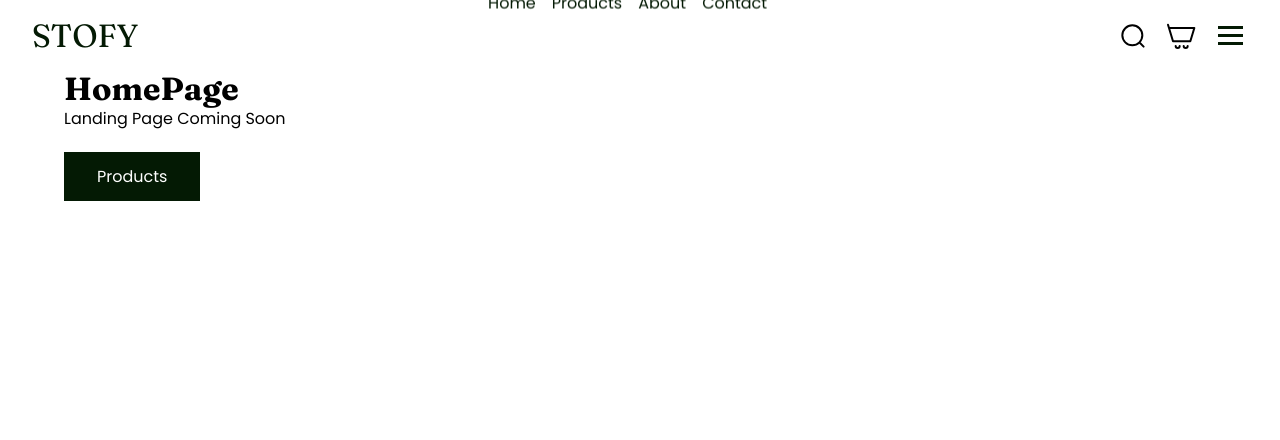
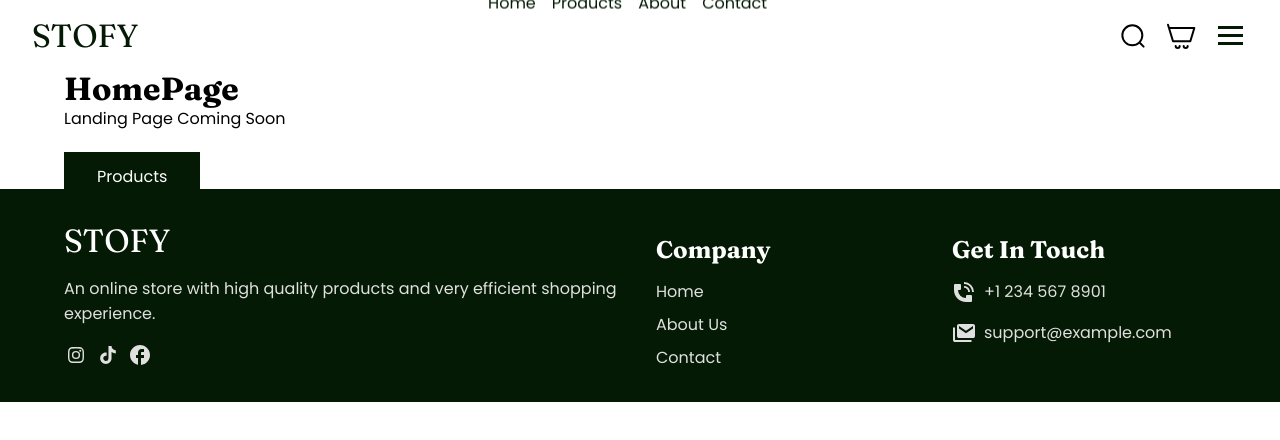
Before and after one commit to Leroy-sama/Stofy, a Vue app: page / in a window 1280 px wide. Shown: the top 440 px of the page. Built offline with nearby package versions, Linux system fonts and the light colour scheme; the HTML template or start-up script is replaced by a standard one.

Commit message:
the footer

```diff
--- a/src/App.vue
+++ b/src/App.vue
@@ -1,8 +1,10 @@
 <script setup lang="ts">
+	import TheFooter from "./layout/TheFooter.vue";
 	import TheHeader from "./layout/TheHeader.vue";
 </script>
 
 <template>
 	<TheHeader />
 	<RouterView />
+	<TheFooter />
 </template>
--- /dev/null
+++ b/src/assets/Icons/IconEmail.vue
@@ -0,0 +1,13 @@
+<template>
+	<svg
+		xmlns="http://www.w3.org/2000/svg"
+		width="24"
+		height="24"
+		viewBox="0 0 24 24"
+	>
+		<path
+			fill="var(--clr-offWhite)"
+			d="M3 21q-.825 0-1.412-.587T1 19V6.5h2V19h16.5v2zm4-4q-.825 0-1.412-.587T5 15V5q0-.825.588-1.412T7 3h14q.825 0 1.413.588T23 5v10q0 .825-.587 1.413T21 17zm7-4.7l7-4.875V5l-7 4.85L7 5v2.425z"
+		/>
+	</svg>
+</template>
--- /dev/null
+++ b/src/assets/Icons/IconFb.vue
@@ -0,0 +1,13 @@
+<template>
+	<svg
+		xmlns="http://www.w3.org/2000/svg"
+		width="24"
+		height="24"
+		viewBox="0 0 24 24"
+	>
+		<path
+			fill="var(--clr-offWhite)"
+			d="M22 12c0-5.52-4.48-10-10-10S2 6.48 2 12c0 4.84 3.44 8.87 8 9.8V15H8v-3h2V9.5C10 7.57 11.57 6 13.5 6H16v3h-2c-.55 0-1 .45-1 1v2h3v3h-3v6.95c5.05-.5 9-4.76 9-9.95"
+		/>
+	</svg>
+</template>
--- /dev/null
+++ b/src/assets/Icons/IconIg.vue
@@ -0,0 +1,13 @@
+<template>
+	<svg
+		xmlns="http://www.w3.org/2000/svg"
+		width="24"
+		height="24"
+		viewBox="0 0 24 24"
+	>
+		<path
+			fill="var(--clr-offWhite)"
+			d="M12 7.9a4.1 4.1 0 1 0 4.1 4.1A4.09 4.09 0 0 0 12 7.9m0 6.77A2.67 2.67 0 1 1 14.67 12A2.67 2.67 0 0 1 12 14.67m5.23-6.94a1 1 0 1 1-1-1a1 1 0 0 1 1 1m2.71 1a4.7 4.7 0 0 0-1.29-3.35a4.7 4.7 0 0 0-3.35-1.32C14 4 10 4 8.7 4.06a4.73 4.73 0 0 0-3.35 1.29A4.7 4.7 0 0 0 4.06 8.7C4 10 4 14 4.06 15.3a4.7 4.7 0 0 0 1.29 3.35a4.73 4.73 0 0 0 3.35 1.29c1.32.08 5.28.08 6.6 0a4.7 4.7 0 0 0 3.35-1.29a4.7 4.7 0 0 0 1.29-3.35c.06-1.3.06-5.3 0-6.6Zm-1.7 8a2.7 2.7 0 0 1-1.52 1.52a18 18 0 0 1-4.72.32a18 18 0 0 1-4.71-.32a2.7 2.7 0 0 1-1.52-1.52c-.42-1.06-.33-3.56-.33-4.72s-.09-3.67.33-4.72a2.65 2.65 0 0 1 1.52-1.53A18 18 0 0 1 12 5.44a18 18 0 0 1 4.72.32a2.7 2.7 0 0 1 1.52 1.52c.42 1.06.32 3.56.32 4.72s.1 3.67-.32 4.72Z"
+		/>
+	</svg>
+</template>
--- /dev/null
+++ b/src/assets/Icons/IconPhone.vue
@@ -0,0 +1,17 @@
+<template>
+	<svg
+		xmlns="http://www.w3.org/2000/svg"
+		width="24"
+		height="24"
+		viewBox="0 0 24 24"
+	>
+		<g fill="var(--clr-offWhite)">
+			<path
+				d="M22 12A10 10 0 0 0 12 2v2a8 8 0 0 1 7.391 4.938A8 8 0 0 1 20 12zM2 10V5a1 1 0 0 1 1-1h5a1 1 0 0 1 1 1v4a1 1 0 0 1-1 1H6a8 8 0 0 0 8 8v-2a1 1 0 0 1 1-1h4a1 1 0 0 1 1 1v5a1 1 0 0 1-1 1h-5C7.373 22 2 16.627 2 10"
+			/>
+			<path
+				d="M17.543 9.704A6 6 0 0 1 18 12h-1.8A4.2 4.2 0 0 0 12 7.8V6a6 6 0 0 1 5.543 3.704"
+			/>
+		</g>
+	</svg>
+</template>
--- /dev/null
+++ b/src/assets/Icons/IconTiktok.vue
@@ -0,0 +1,13 @@
+<template>
+	<svg
+		xmlns="http://www.w3.org/2000/svg"
+		width="24"
+		height="24"
+		viewBox="0 0 24 24"
+	>
+		<path
+			fill="var(--clr-offWhite)"
+			d="M16.6 5.82s.51.5 0 0A4.28 4.28 0 0 1 15.54 3h-3.09v12.4a2.59 2.59 0 0 1-2.59 2.5c-1.42 0-2.6-1.16-2.6-2.6c0-1.72 1.66-3.01 3.37-2.48V9.66c-3.45-.46-6.47 2.22-6.47 5.64c0 3.33 2.76 5.7 5.69 5.7c3.14 0 5.69-2.55 5.69-5.7V9.01a7.35 7.35 0 0 0 4.3 1.38V7.3s-1.88.09-3.24-1.48"
+		/>
+	</svg>
+</template>
--- a/src/assets/styles/main.css
+++ b/src/assets/styles/main.css
@@ -11,6 +11,7 @@
 	--clr-darkGreen: #041a04;
 	--clr-white: #fff;
 	--clr-lightGrey: #ccc;
+	--clr-offWhite: #e0e0e0;
 }
 
 *,
@@ -26,6 +27,7 @@
 
 body {
 	font-family: var(--ff-primary);
+	min-height: 100vh;
 }
 
 h1,
--- /dev/null
+++ b/src/layout/TheFooter.vue
@@ -0,0 +1,127 @@
+<template>
+	<footer>
+		<div class="wrapper">
+			<div class="footer__wrap">
+				<div class="small-desc">
+					<RouterLink to="/">
+						<span class="logo">Stofy</span>
+					</RouterLink>
+					<p class="small-text">
+						An online store with high quality products and very
+						efficient shopping experience.
+					</p>
+					<div class="socials">
+						<IconIg />
+						<IconTiktok />
+						<IconFb />
+					</div>
+				</div>
+				<div class="links">
+					<div class="company-links">
+						<h2>Company</h2>
+						<div class="links-routes">
+							<RouterLink to="/home">Home</RouterLink>
+							<RouterLink to="/about">About Us</RouterLink>
+							<RouterLink to="/contact">Contact</RouterLink>
+						</div>
+					</div>
+					<div class="company-links">
+						<h2>Get In Touch</h2>
+						<div class="links-contact">
+							<div class="phone">
+								<IconPhone />
+								<span>+1 234 567 8901</span>
+							</div>
+							<div class="email">
+								<IconEmail />
+								<span>support@example.com</span>
+							</div>
+						</div>
+					</div>
+				</div>
+			</div>
+		</div>
+	</footer>
+</template>
+
+<script setup lang="ts">
+	import IconFb from "@/assets/Icons/IconFb.vue";
+	import IconIg from "@/assets/Icons/IconIg.vue";
+	import IconTiktok from "@/assets/Icons/IconTiktok.vue";
+	import IconPhone from "@/assets/Icons/IconPhone.vue";
+	import IconEmail from "@/assets/Icons/IconEmail.vue";
+</script>
+
+<style lang="css" scoped>
+	footer {
+		background-color: var(--clr-darkGreen);
+		padding: 2rem 0;
+	}
+
+	.small-text {
+		padding: 1rem 0;
+		color: var(--clr-offWhite);
+	}
+
+	.socials {
+		display: flex;
+		gap: 0.5rem;
+	}
+
+	footer h2 {
+		padding: 1rem 0;
+		color: var(--clr-white);
+	}
+
+	.footer__wrap {
+		display: grid;
+		gap: 2rem;
+	}
+
+	.logo {
+		color: var(--clr-white);
+		text-transform: uppercase;
+		font-family: var(--ff-secondary);
+		font-size: 2rem;
+	}
+
+	.links {
+		display: grid;
+		gap: 2rem;
+	}
+
+	.links-routes {
+		display: grid;
+		gap: 0.5rem;
+	}
+
+	.links-routes a {
+		color: var(--clr-offWhite);
+	}
+
+	.links-contact {
+		display: grid;
+		gap: 1rem;
+	}
+
+	.phone,
+	.email {
+		display: flex;
+		align-items: center;
+		gap: 0.5rem;
+	}
+
+	.links-contact span {
+		color: var(--clr-offWhite);
+	}
+
+	@media (min-width: 1024px) {
+		.footer__wrap {
+			grid-template-columns: repeat(2, 1fr);
+		}
+
+		.links {
+			grid-template-columns: repeat(2, 1fr);
+		}
+	}
+</style>
```
